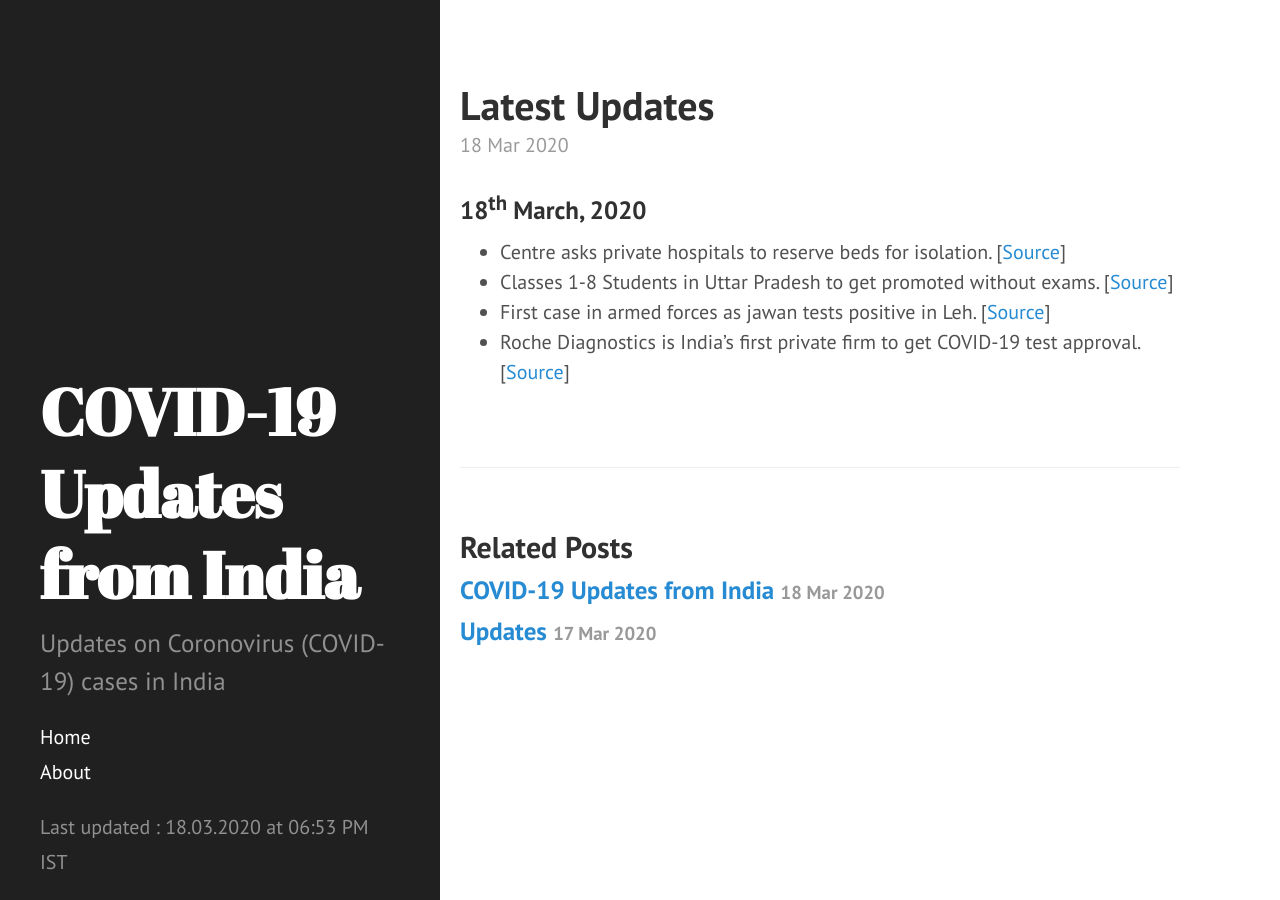
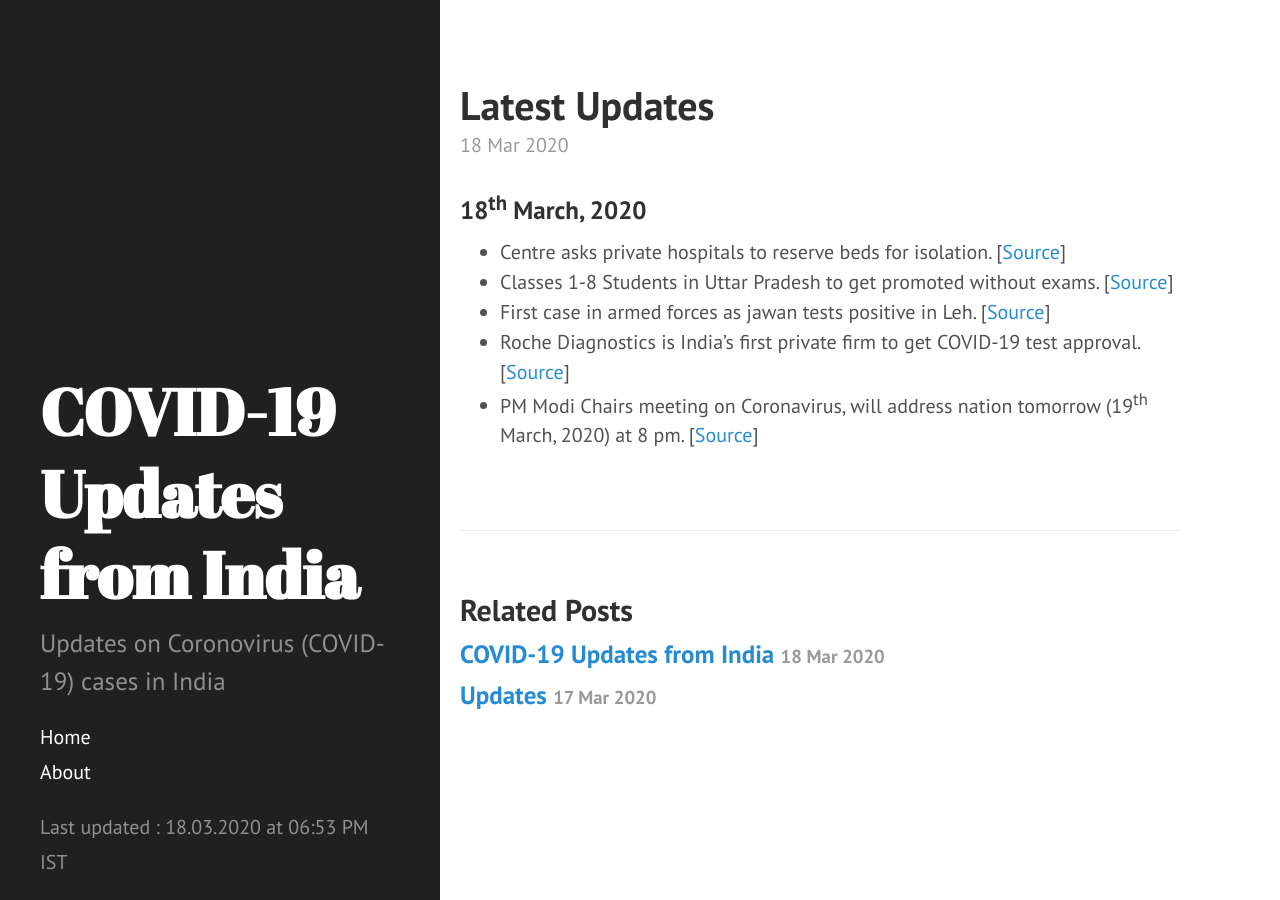
Before and after one commit to bhooraj/covid19updates-india, a Jekyll site: the page built from _posts/2020-03-18-Latest-updates.md, in a window 1280 px wide. Built offline with Jekyll 4.4.1, drawn with Linux system fonts in a browser that asks for light colours.

Commit message:
Update 2020-03-18-Latest-updates.md
About PM Modi's address to nation scheduled for 19th March.

```diff
--- a/_posts/2020-03-18-Latest-updates.md
+++ b/_posts/2020-03-18-Latest-updates.md
@@ -6,3 +6,4 @@ layout: post
 - Classes 1-8 Students in Uttar Pradesh to get promoted without exams. [[Source](https://timesofindia.indiatimes.com/india/coronavirus-confirmed-cases-deaths-india-around-the-world/articleshow/74666727.cms)]
 - First case in armed forces as jawan tests positive in Leh. [[Source](https://www.thehindu.com/news/national/covid-19-first-case-in-armed-forces-as-jawan-tests-positive-in-leh/article31096756.ece)]
 - Roche Diagnostics is India’s first private firm to get COVID-19 test approval. [[Source](https://www.thehindu.com/news/national/roche-diagnostics-is-indias-first-private-firm-to-get-covid-19-test-approval/article31098827.ece)]
+- PM Modi Chairs meeting on Coronavirus, will address nation tomorrow (19<sup>th</sup> March, 2020) at 8 pm. [[Source](https://www.ndtv.com/india-news/pm-modi-chairs-meeting-on-coronavirus-will-address-nation-tomorrow-at-8-pm-2197035)]
```
